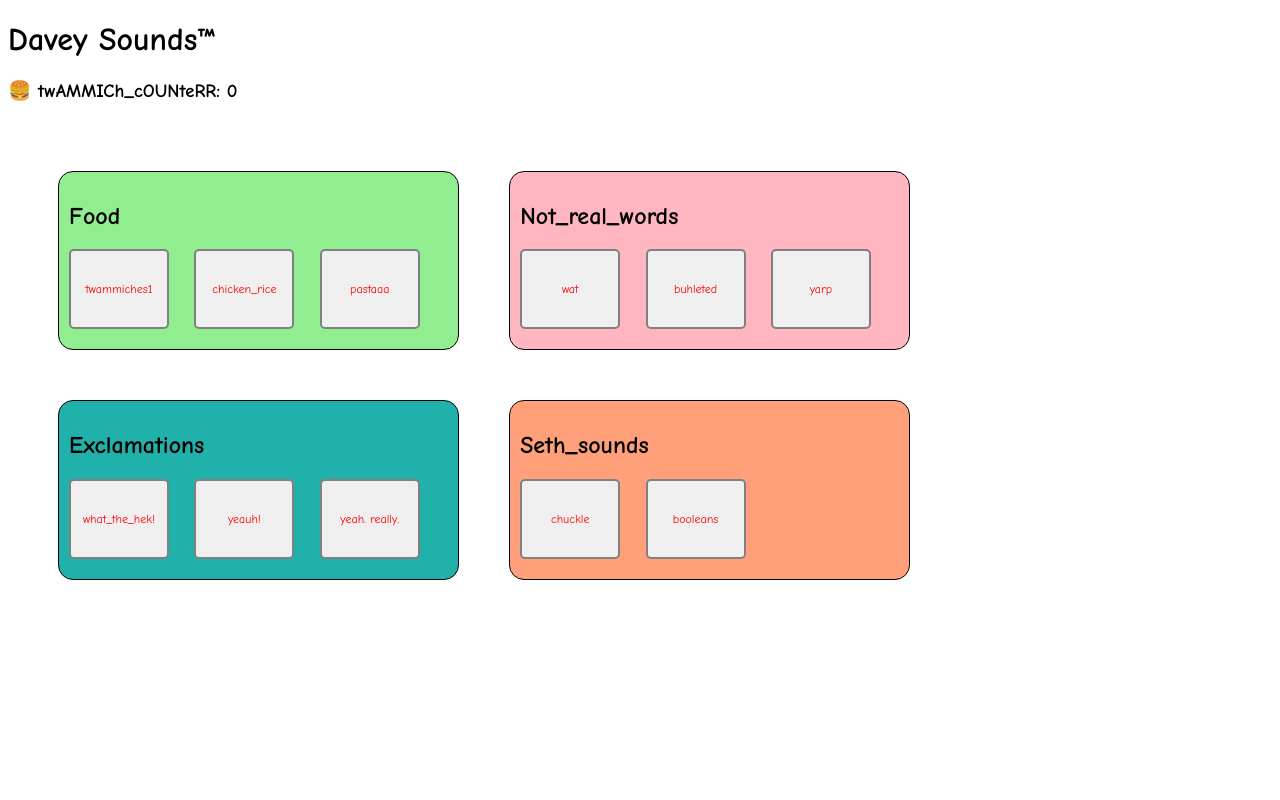
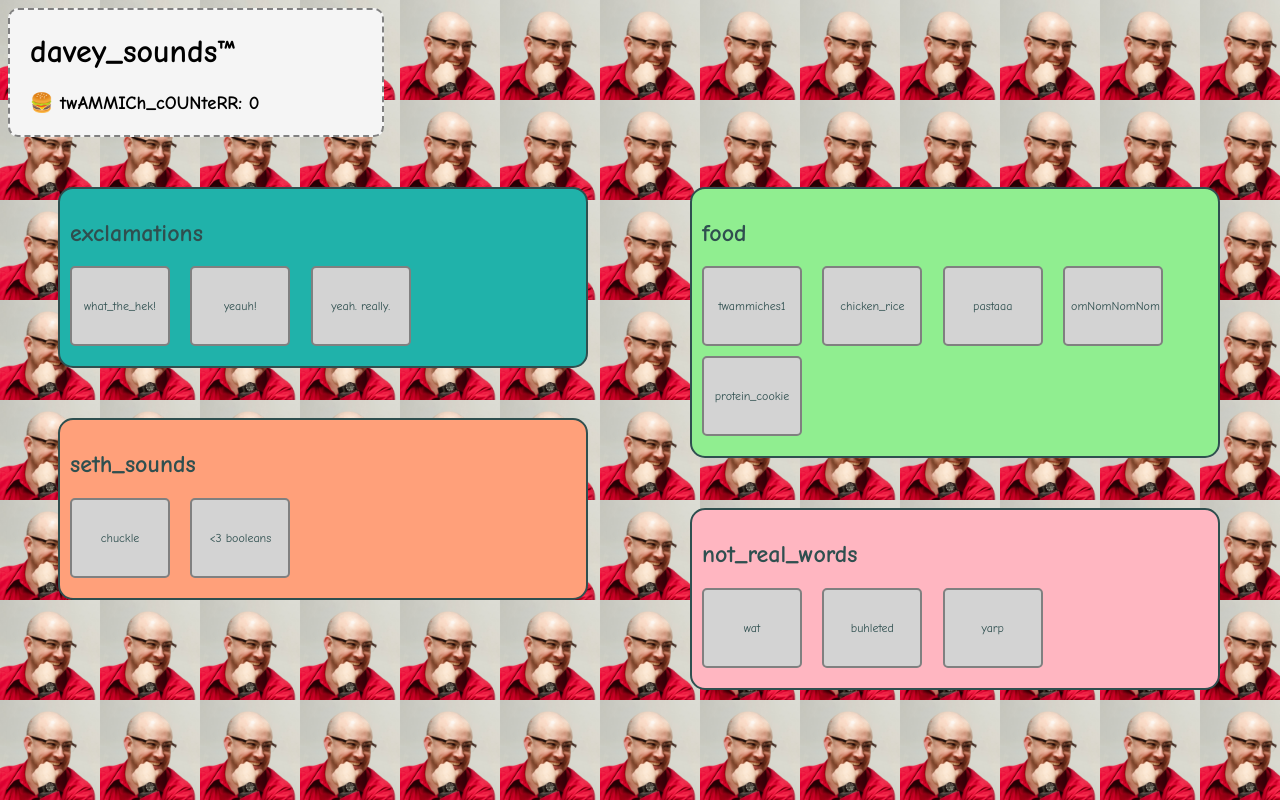
Before and after one commit to probably-not-porter/daveysounds, a plain HTML site: page index.html in a window 1280 px wide. Drawn offline with Linux system fonts and the light colour scheme.

Commit message:
Add moar sound + CSS

```diff
--- a/index.html
+++ b/index.html
@@ -2,7 +2,7 @@
     <head>
         <meta charset="utf-8">
         <meta http-equiv="X-UA-Compatible" content="IE=edge">
-        <title>DaveySounds™</title>
+        <title>davey_sounds™</title>
         <link
             rel = "stylesheet"
             type = "text/css"
@@ -11,34 +11,36 @@
     </head>
     <body>
         <div id=header>
-            <h1>Davey Sounds™</h1>
+            <h1>davey_sounds™</h1>
             <h3 id=tCount>🍔 twAMMICh_cOUNteRR: 0</h3>
         </div>
-        <div>
+        <div id="right">
             <div id="cat1">
-                <h2>Food</h2>
+                <h2>food</h2>
                 <button class="b" onclick="clickHandle('twammiches1.wav',)">twammiches1</button>
                 <button class="b" onclick="clickHandle('chicken_rice.wav',)">chicken_rice</button>
                 <button class="b" onclick="clickHandle('pastaaa.wav',)">pastaaa</button>
+                <button class="b" onclick="clickHandle('om_nom_nom.wav',)">omNomNomNom</button>
+                <button class="b" onclick="clickHandle('protein_cookie.wav',)">protein_cookie</button>
             </div>
             <div id="cat2">
-                <h2>Not_real_words</h2>
+                <h2>not_real_words</h2>
                 <button class="b" onclick="clickHandle('wat.wav',)">wat</button>
                 <button class="b" onclick="clickHandle('deleted1.wav',)">buhleted</button>
                 <button class="b" onclick="clickHandle('yarp.wav',)">yarp</button>
             </div>
         </div>
-        <div>
+        <div id="right">
             <div id="cat3">
-                <h2>Exclamations</h2>
+                <h2>exclamations</h2>
                 <button class="b" onclick="clickHandle('whattheheck.wav',)">what_the_hek!</button>
                 <button class="b" onclick="clickHandle('yeah1.wav',)">yeauh!</button>
                 <button class="b" onclick="clickHandle('yeah2.wav',)">yeah. really.</button>
             </div>
             <div id="cat4">
-                <h2>Seth_sounds</h2>
+                <h2>seth_sounds</h2>
                 <button class="b" onclick="clickHandle('seth_laugh.wav',)">chuckle</button>
-                <button class="b" onclick="clickHandle('seth_boolean.wav',)">booleans</button>
+                <button class="b" onclick="clickHandle('seth_boolean.wav',)"><3 booleans</button>
             </div>
         </div>
         <script type="text/javascript" src="index.js"></script>
--- a/style.css
+++ b/style.css
@@ -1,5 +1,25 @@
 *{
     font-family: "Comic Sans MS", cursive, sans-serif;
+}
+body{
+    background-image: url("bg.png");
+    background-size: 100px 100px;
+}
+#header{
+    background-color: whitesmoke;
+    width: 350px;
+    padding: 2px;
+    padding-left: 20px;
+    border-radius: 10px;
+    border: 2px dashed gray;
+}
+#left{
+    float: left;
+    width: 50%;
+}
+#right{
+    float: right;
+    width: 50%;
 }
 #cat1{
     margin-left: 50px;
@@ -7,10 +27,9 @@
     padding: 10px;
     background-color: lightgreen;
     border-radius: 15px;
-    border: 1px solid black;
+    border: 2px solid darkslategrey;
     transition-duration: 500ms;
-    float: left;
-    width: 30%;
+    width: 80%;
 }
 #cat2{
     margin-left: 50px;
@@ -18,9 +37,8 @@
     padding: 10px;
     background-color: lightpink;
     border-radius: 15px;
-    border: 1px solid black;
-    float: left;
-    width: 30%;
+    border: 2px solid darkslategrey;
+    width: 80%;
 }
 #cat3{
     margin-left: 50px;
@@ -28,9 +46,8 @@
     padding: 10px;
     background-color: lightseagreen;
     border-radius: 15px;
-    border: 1px solid black;
-    float: left;
-    width: 30%;
+    border: 2px solid darkslategrey;
+    width: 80%;
 }
 #cat4{
     margin-left: 50px;
@@ -38,24 +55,27 @@
     padding: 10px;
     background-color: lightsalmon;
     border-radius: 15px;
-    border: 1px solid black;
-    float: left;
-    width: 30%;
+    border: 2px solid darkslategrey;
+    width: 80%;
 }
 
-h3{
+h2{
+    color: darkslategray;
 }
 button {
     width: 100px;
     height: 80px;
-    margin-right: 20px;
+    margin-right: 15px;
     transition-duration: 0.5s;
     border: 2px solid gray;
-    color: red;
+    color: darkslategray;
     margin-bottom: 10px;
     border-radius: 5px;
     font-size: 12px;
+    background-color: lightgray;
+    outline: none;
 }
 button:hover {
     border-radius: 20px;
+    background-color: whitesmoke;
 }
```
Also changed, not shown: bg.png (added), 2 other files.
